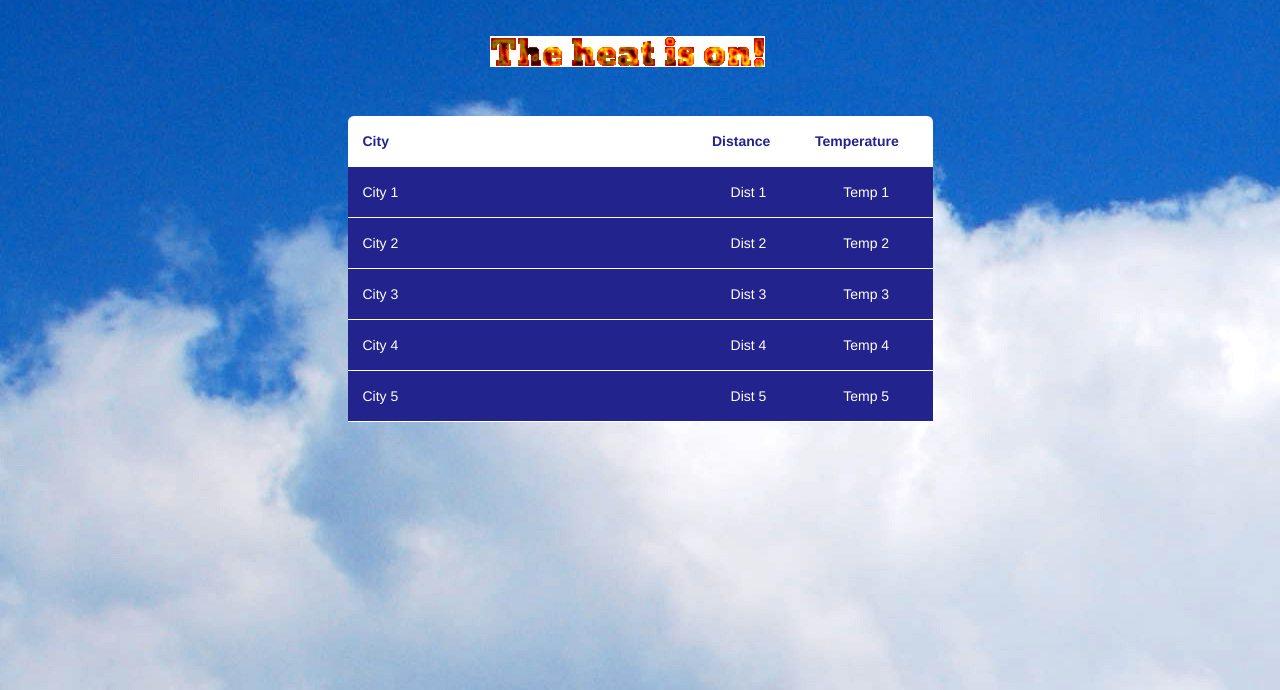
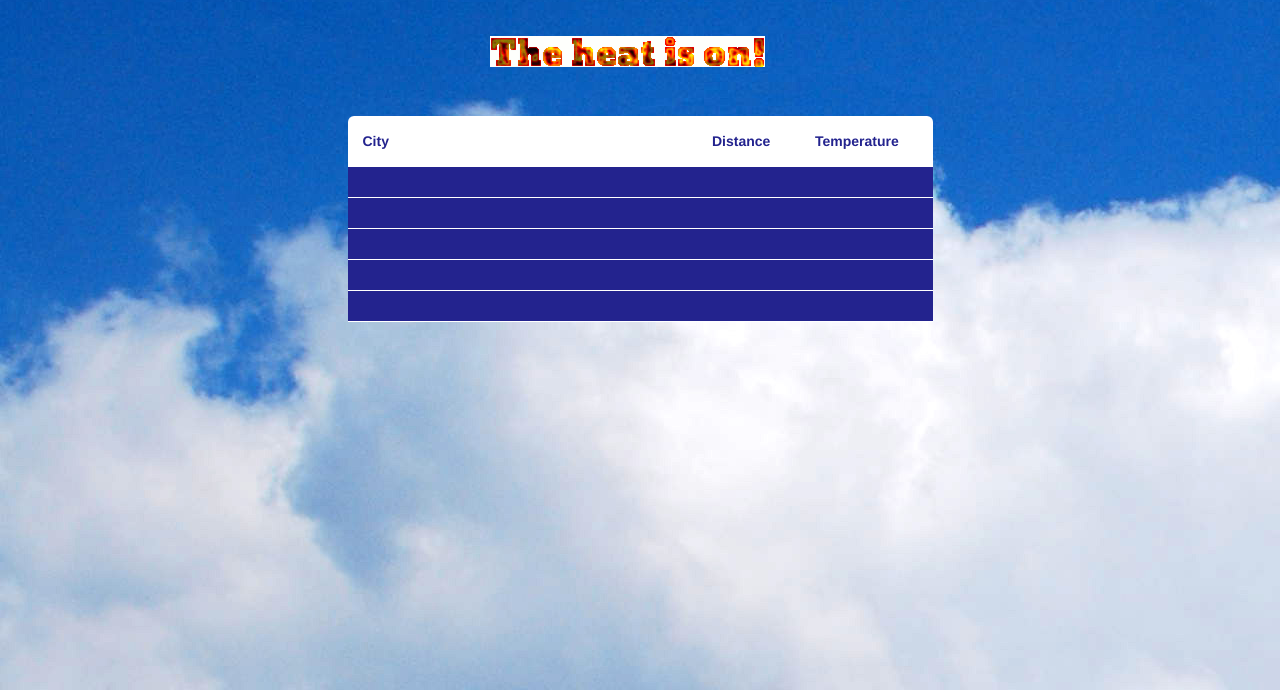
Before and after one commit to mikeyferg/sfSunFinder_final, a plain HTML site: page index.html in a window 1280 px wide. Both pictures are taken after a click on the element "Find me some sun". Shown: the part 110-800 px from the top of the page. Drawn offline with nearby package versions, Linux system fonts and the light colour scheme.

Commit message:
minor updates

```diff
--- a/css/style.css
+++ b/css/style.css
@@ -2,6 +2,11 @@
 body {
 	background-image: url("../img/background1.jpg");
 }
+
+.container {
+	padding-bottom: 20px;
+}
+
 
 #header {
 	margin-top: 20px;
@@ -20,7 +25,7 @@ body {
 
 /*--------- Start Main ----------- */
 #main {
-	dis play: none;
+	displ ay: none;
 }
 #main img {
 	display: block;
@@ -63,6 +68,7 @@ select {
 	border-radius:5px;
 	opacity: .7;
 }
+
 
 
 /* ------------Begin Results ----------------- */
--- a/index.html
+++ b/index.html
@@ -63,29 +63,29 @@
 	               		</thead>
 	                	<tbody>
 	                    	<tr class= "city1">
-	                        	<td class ="name1">City 1</td>
-	                        	<td class="dist1">Dist 1</td>
-	                        	<td class="temp1">Temp 1</td>
+	                        	<td class ="name1"></td>
+	                        	<td class="dist1"></td>
+	                        	<td class="temp1"></td>
 	                    	<tr>
-	                    	<trclass="City2">
-	                        	<td class ="name2">City 2</td>
-	                        	<td class="dist2">Dist 2</td>
-	                        	<td class="temp2">Temp 2</td>
+	                    	<trclass="city2">
+	                        	<td class ="name2"></td>
+	                        	<td class="dist2"></td>
+	                        	<td class="temp2"></td>
 	                    	<tr>
 	                    	<tr class="city3">
-	                        	<td class ="name3">City 3</td>
-	                        	<td class="dist3">Dist 3</td>
-	                        	<td class="temp3">Temp 3</td>
+	                        	<td class ="name3"></td>
+	                        	<td class="dist3"></td>
+	                        	<td class="temp3"></td>
 	                    	<tr>
 	                    	<tr class="city4">
-	                        	<td class ="name4">City 4</td>
-	                        	<td class="dist4">Dist 4</td>
-	                        	<td class="temp4">Temp 4</td>
+	                        	<td class ="name4"></td>
+	                        	<td class="dist4"></td>
+	                        	<td class="temp4"></td>
 	                    	<tr>
 	                    	<tr class="city5">
-	                        	<td class ="name5">City 5</td>
-	                        	<td class="dist5">Dist 5</td>
-	                        	<td class="temp5">Temp 5</td>
+	                        	<td class ="name5"></td>
+	                        	<td class="dist5"></td>
+	                        	<td class="temp5"></td>
 	                    	<tr>
 	                	</tbody>
 	        		</table>
--- a/js/app.js
+++ b/js/app.js
@@ -15,9 +15,9 @@ $(document).ready(function($) {
 
 
 	$('.dropdown-menu').on('click', 'a', function(){
-		distance = "25mi";
-		//distance = $(this).closest('.sun').find('.distance option:selected').text();
-		//weather(distance);
+		//distance = "25mi";
+		distance = $(this).closest('.sun').find('.distance option:selected').text();
+		weather(distance);
 		$('#main').hide();
 		$(this).closest('li').closest('.dropdown-menu').closest('.btn-group').closest('#main').closest('.container').find('#results').show();
 	})
@@ -51,8 +51,7 @@ var weather = function(distance) {
 		         	$('.dist' + counter).text(parseInt(result.response[i].relativeTo.distanceMI) + " mi");
 		         	$('.temp' + counter).text(result.response[i].ob.tempF + '°');
         		}
-	        }
-	        else {
+
 	           alert('An error occurred: ' + result.error.description);
 	        }
      	}
```
